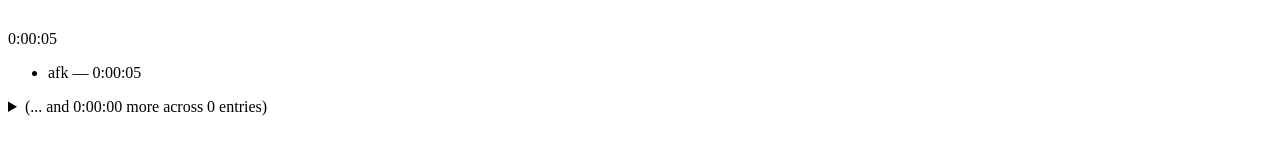
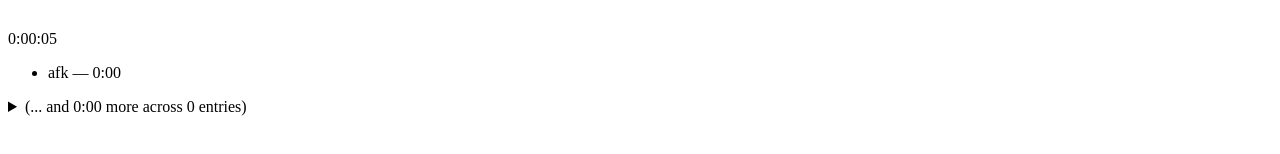
Before and after one commit to lucasscharenbroch/non-stopwatch, a Vue app: page / in a window 1280 px wide. Shown: the part 236-390 px from the top of the page. Built offline with nearby package versions, Linux system fonts and the light colour scheme.

Commit message:
Refactor `showSeconds` into preferences

```diff
--- a/package.json
+++ b/package.json
@@ -20,7 +20,6 @@
   },
   "devDependencies": {
     "@tsconfig/node22": "^22.0.1",
-    "@types/node": "^22.14.0",
     "@vitejs/plugin-vue": "^5.2.3",
     "@vue/eslint-config-prettier": "^10.2.0",
     "@vue/eslint-config-typescript": "^14.5.0",
--- a/src/components/HistoryDisplay.vue
+++ b/src/components/HistoryDisplay.vue
@@ -4,6 +4,7 @@ import HistoryDisplayEntry from './HistoryDisplayEntry.vue';
 import { computed } from 'vue';
 import _ from 'lodash';
 import { formatTicksAsTime } from '@/utils/timeUtils';
+import { prefShowSeconds } from '@/stores/preferencesStore';
 
 const props = defineProps<{ maxEntries: number }>();
 
@@ -25,7 +26,7 @@ const collapsedTicks = computed(
   </ul>
   <details>
     <summary>
-      (... and {{ formatTicksAsTime(collapsedTicks, true) }} more across
+      (... and {{ formatTicksAsTime(collapsedTicks, prefShowSeconds) }} more across
       {{ collapsedHistoryEntries.length }} entries)
     </summary>
 
--- a/src/components/HistoryDisplayEntry.vue
+++ b/src/components/HistoryDisplayEntry.vue
@@ -1,13 +1,17 @@
 <script setup lang="ts">
 import type { HistoryEntry } from '@/stores/trackingStore';
 import { formatTicksAsTime } from '@/utils/timeUtils';
+import { prefShowSeconds } from '@/stores/preferencesStore';
 
 const props = defineProps<{ entry: HistoryEntry }>();
 </script>
 
 <template>
   <li>
-    <p>{{ props.entry.sinkName }} &mdash; {{ formatTicksAsTime(props.entry.nSeconds, true) }}</p>
+    <p>
+      {{ props.entry.sinkName }} &mdash;
+      {{ formatTicksAsTime(props.entry.nSeconds, prefShowSeconds) }}
+    </p>
   </li>
 </template>
 
--- /dev/null
+++ b/src/stores/preferencesStore.ts
@@ -0,0 +1,4 @@
+import { ref } from 'vue';
+
+// by default, only show seconds in dev
+export const prefShowSeconds = ref<boolean>(import.meta.env.NODE_ENV === 'development');
```
Also changed, not shown: 1 other file (tests, documents, lock files or other folders).
